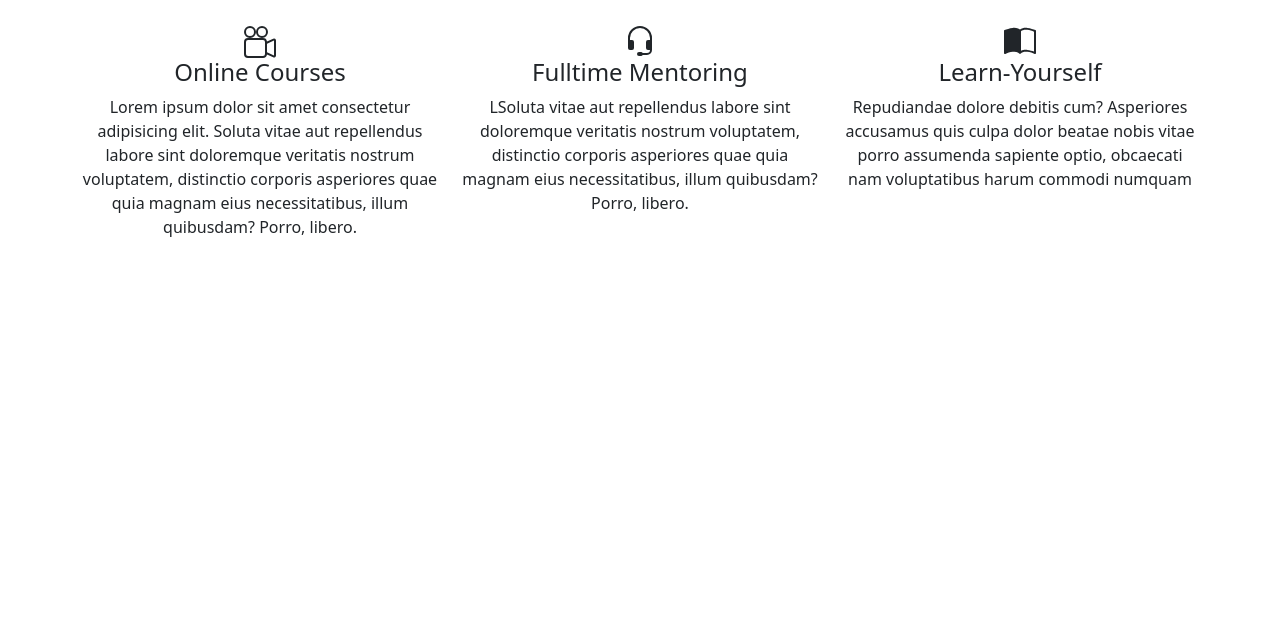
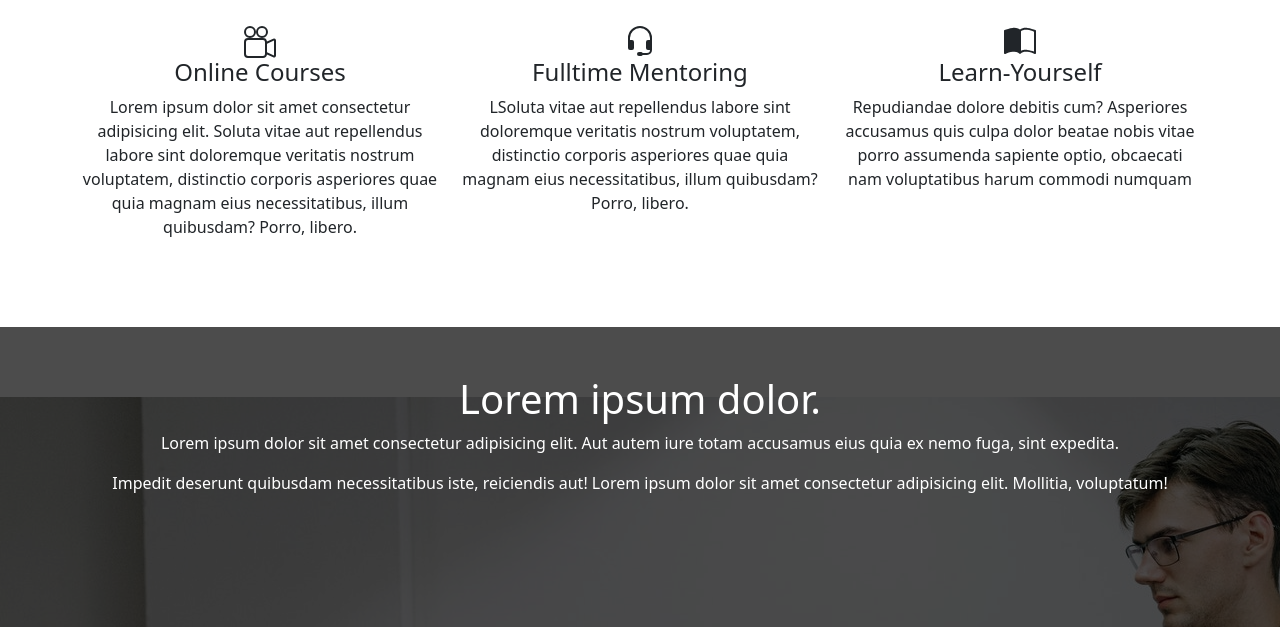
Before and after one commit to hellenkuttery/cw-school, a plain HTML site: page index.html in a window 1280 px wide. Shown: the part 581-1208 px from the top of the page. Before the commit the page ends 908 px from the top, so only its background shows below. Drawn offline with nearby package versions, Linux system fonts and the light colour scheme.

Commit message:
home content created

```diff
--- a/index.html
+++ b/index.html
@@ -7,7 +7,7 @@
     <title>Document</title>
     <link href="https://cdn.jsdelivr.net/npm/bootstrap@5.0.0-beta3/dist/css/bootstrap.min.css" rel="stylesheet" integrity="sha384-eOJMYsd53ii+scO/bJGFsiCZc+5NDVN2yr8+0RDqr0Ql0h+rP48ckxlpbzKgwra6" crossorigin="anonymous">
   <link rel="stylesheet" href="https://cdnjs.cloudflare.com/ajax/libs/font-awesome/5.15.3/css/all.min.css">
-    <!-- <link rel="stylesheet" href="style.css" > -->
+    <link rel="stylesheet" href="style.css" >
 </head>
 <body>
 
@@ -78,7 +78,7 @@
     </button>
   </div>
 
-<!-- ----------HOME---CONTENT---------------- -->
+<!-- ----------HOME---ICONS---------------- -->
 <section class="py-5">
     <div class="container">
         <div class="row">
@@ -110,7 +110,21 @@
 
 </section>
 
-
+<!-- ----------HOME-CONTENT--------------- -->
+<div id="home-content">
+    <div class="overlay">
+        <div class="row">
+            <div class="col">
+                <div class="container pt-5">
+                    <h1>Lorem ipsum dolor.</h1>
+                    <p>Lorem ipsum dolor sit amet consectetur adipisicing elit. Aut autem iure totam accusamus eius quia ex nemo fuga, sint expedita.</p>
+                    <p> Impedit deserunt quibusdam necessitatibus iste, reiciendis aut! Lorem ipsum dolor sit amet consectetur adipisicing elit. Mollitia, voluptatum!
+                    </p>
+                </div>
+            </div>
+        </div>
+    </div>
+</div>
 <script src="https://cdn.jsdelivr.net/npm/@popperjs/core@2.9.1/dist/umd/popper.min.js" integrity="sha384-SR1sx49pcuLnqZUnnPwx6FCym0wLsk5JZuNx2bPPENzswTNFaQU1RDvt3wT4gWFG" crossorigin="anonymous"></script>
 <script src="https://cdn.jsdelivr.net/npm/bootstrap@5.0.0-beta3/dist/js/bootstrap.min.js" integrity="sha384-j0CNLUeiqtyaRmlzUHCPZ+Gy5fQu0dQ6eZ/xAww941Ai1SxSY+0EQqNXNE6DZiVc" crossorigin="anonymous"></script>
 </body>
--- /dev/null
+++ b/style.css
@@ -0,0 +1,21 @@
+.overlay{
+    position:absolute;
+    top:0;
+    left:0;
+    width: 100%;
+    height: 100%;
+    background-color: rgba(00,00,00,0.7);
+}
+
+#home-content{
+    position:relative;
+    min-height:300px;
+    min-width: 100%;
+    background-image: url("./img/bg1.jpg");
+    background-attachment: fixed;
+    background-repeat: no-repeat;
+    background-position:50% 70px;
+    text-align: center;
+    color:white
+
+}
```
Also changed, not shown: img/bg1.jpg (added).
